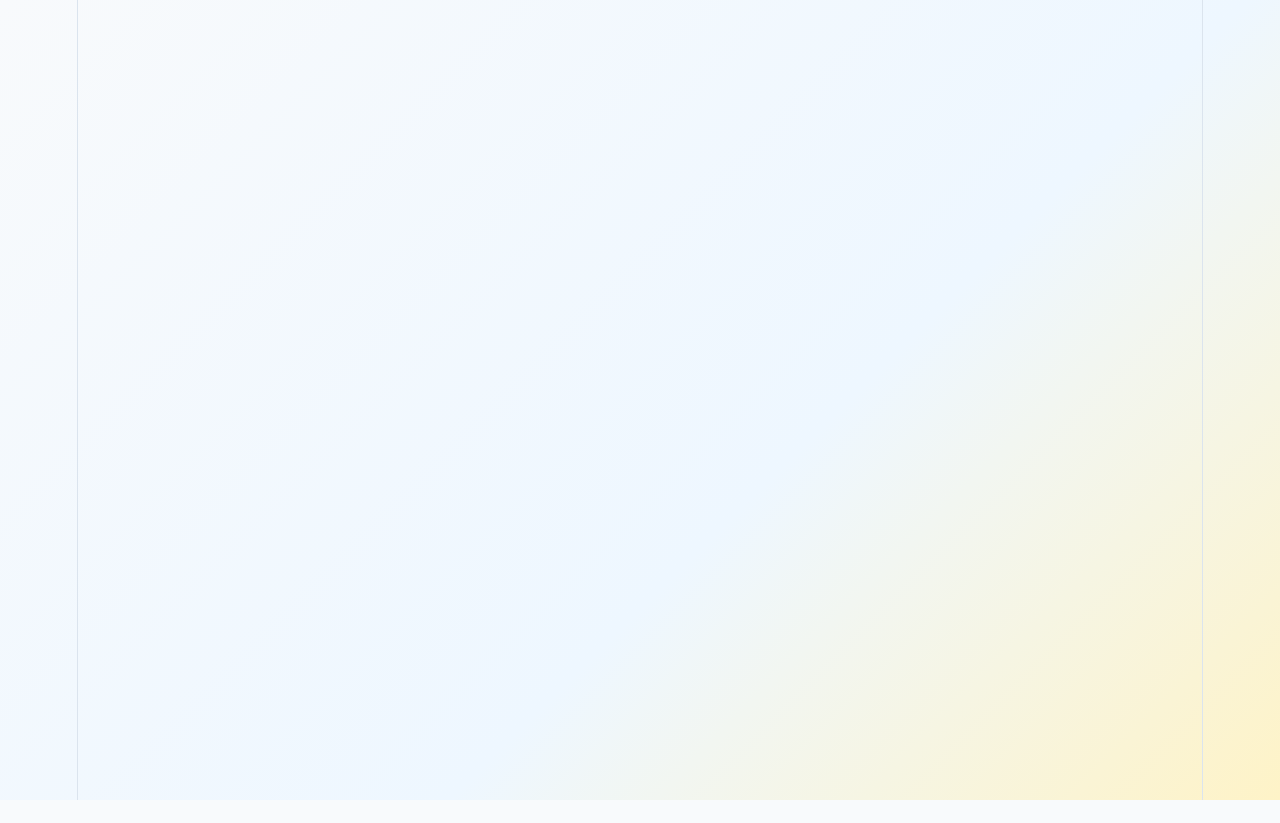
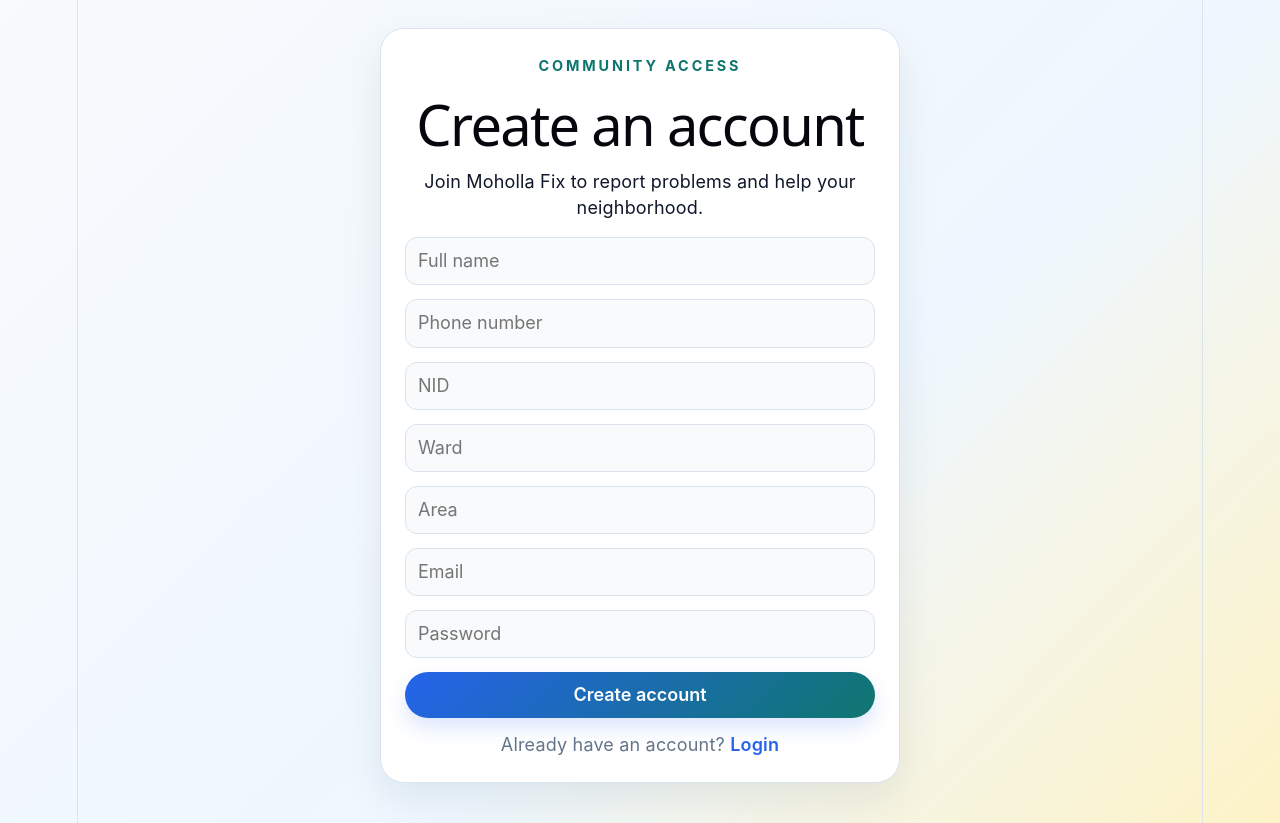
Before and after one commit to ShariarAlKabir/swojon_hara_hackathon, a React app in the folder frontend/: page /signup in a window 1280 px wide. Before the commit this address had no page. Before the commit the page ends 800 px from the top, so only its background shows below. Built offline with nearby package versions, Linux system fonts and the light colour scheme; the HTML template or start-up script is replaced by a standard one.

Commit message:
authentication done with email

```diff
--- a/frontend/src/App.jsx
+++ b/frontend/src/App.jsx
@@ -3,12 +3,15 @@
 import CreateReport from "./pages/CreateReport";
 import ReportDetail from "./pages/ReportDetail";
 import WardDashboard from "./pages/WardDashboard";
+import AuthPage from "./pages/AuthPage";
 
 function App() {
   return (
     <BrowserRouter>
       <Routes>
         <Route path="/" element={<Home />} />
+        <Route path="/login" element={<AuthPage mode="login" />} />
+        <Route path="/signup" element={<AuthPage mode="signup" />} />
         <Route path="/report/new" element={<CreateReport />} />
         <Route path="/reports/:id" element={<ReportDetail />} />
         <Route path="/dashboard" element={<WardDashboard />} />
--- a/frontend/src/components/Header.jsx
+++ b/frontend/src/components/Header.jsx
@@ -1,6 +1,15 @@
-import { Link } from "react-router-dom";
+import { Link, useNavigate } from "react-router-dom";
 
 export default function Header() {
+  const navigate = useNavigate();
+  const user = JSON.parse(localStorage.getItem("moholla_user") || "null");
+
+  function handleLogout() {
+    localStorage.removeItem("moholla_user");
+    localStorage.removeItem("moholla_token");
+    navigate("/login");
+  }
+
   return (
     <header className="header">
       <h2>Moholla Fix</h2>
@@ -11,6 +20,13 @@
         <Link to="/report/new">
           <button>+ New Report</button>
         </Link>
+        {user ? (
+          <button className="secondary" onClick={handleLogout}>Logout</button>
+        ) : (
+          <Link to="/login">
+            <button className="secondary">Login</button>
+          </Link>
+        )}
       </div>
     </header>
   );
--- /dev/null
+++ b/frontend/src/pages/AuthPage.jsx
@@ -0,0 +1,162 @@
+import { useEffect, useState } from "react";
+import { Link, useNavigate } from "react-router-dom";
+import api from "../api/api";
+
+export default function AuthPage({ mode = "login" }) {
+  const navigate = useNavigate();
+  const [isLogin, setIsLogin] = useState(mode === "login");
+  const [formData, setFormData] = useState({
+    full_name: "",
+    email: "",
+    phone: "",
+    nid: "",
+    password: "",
+    ward: "",
+    area: "",
+  });
+  const [loading, setLoading] = useState(false);
+  const [message, setMessage] = useState("");
+
+  useEffect(() => {
+    setIsLogin(mode === "login");
+  }, [mode]);
+
+  function handleChange(e) {
+    setFormData((prev) => ({
+      ...prev,
+      [e.target.name]: e.target.value,
+    }));
+  }
+
+  async function handleSubmit(e) {
+    e.preventDefault();
+    setLoading(true);
+    setMessage("");
+
+    try {
+      const endpoint = isLogin ? "/auth/login" : "/auth/signup";
+      const payload = isLogin
+        ? { email: formData.email, password: formData.password }
+        : {
+            full_name: formData.full_name,
+            email: formData.email,
+            phone: formData.phone,
+            nid: formData.nid,
+            password: formData.password,
+            ward: formData.ward,
+            area: formData.area,
+          };
+
+      const res = await api.post(endpoint, payload);
+      if (res.data.user) {
+        localStorage.setItem("moholla_user", JSON.stringify(res.data.user));
+      }
+      if (res.data.token) {
+        localStorage.setItem("moholla_token", res.data.token);
+      }
+
+      setMessage(res.data.message || "Success");
+      navigate("/");
+    } catch (err) {
+      setMessage(err.response?.data?.message || "Authentication failed");
+    } finally {
+      setLoading(false);
+    }
+  }
+
+  return (
+    <div className="container auth-page">
+      <div className="card auth-card">
+        <div className="auth-header">
+          <p className="auth-eyebrow">Community access</p>
+          <h1>{isLogin ? "Welcome back" : "Create an account"}</h1>
+          <p>
+            {isLogin
+              ? "Sign in to submit civic reports and track local issues."
+              : "Join Moholla Fix to report problems and help your neighborhood."}
+          </p>
+        </div>
+
+        <form onSubmit={handleSubmit} className="form-grid">
+          {!isLogin && (
+            <>
+              <input
+                type="text"
+                name="full_name"
+                placeholder="Full name"
+                value={formData.full_name}
+                onChange={handleChange}
+                required
+              />
+              <input
+                type="tel"
+                name="phone"
+                placeholder="Phone number"
+                value={formData.phone}
+                onChange={handleChange}
+                required
+              />
+              <input
+                type="text"
+                name="nid"
+                placeholder="NID"
+                value={formData.nid}
+                onChange={handleChange}
+                required
+              />
+              <input
+                type="text"
+                name="ward"
+                placeholder="Ward"
+                value={formData.ward}
+                onChange={handleChange}
+              />
+              <input
+                type="text"
+                name="area"
+                placeholder="Area"
+                value={formData.area}
+                onChange={handleChange}
+              />
+            </>
+          )}
+
+          <input
+            type="email"
+            name="email"
+            placeholder="Email"
+            value={formData.email}
+            onChange={handleChange}
+            required
+          />
+          <input
+            type="password"
+            name="password"
+            placeholder="Password"
+            value={formData.password}
+            onChange={handleChange}
+            required
+          />
+
+          {message && <p className="auth-message">{message}</p>}
+
+          <button type="submit" disabled={loading}>
+            {loading ? "Please wait..." : isLogin ? "Login" : "Create account"}
+          </button>
+        </form>
+
+        <div className="auth-switch">
+          {isLogin ? (
+            <>
+              Don&apos;t have an account? <Link to="/signup">Create one</Link>
+            </>
+          ) : (
+            <>
+              Already have an account? <Link to="/login">Login</Link>
+            </>
+          )}
+        </div>
+      </div>
+    </div>
+  );
+}
--- a/frontend/src/styles/app.css
+++ b/frontend/src/styles/app.css
@@ -142,3 +142,11 @@
 
 .stats { display: grid; gap: 12px; grid-template-columns: repeat(auto-fit, minmax(180px, 1fr)); }
 .stat-box { background: linear-gradient(135deg, #eff6ff 0%, #f8fafc 100%); padding: 16px; border-radius: 16px; border: 1px solid #dbeafe; }
+
+.auth-page { display: flex; justify-content: center; align-items: center; min-height: 90vh; }
+.auth-card { width: min(100%, 520px); }
+.auth-header { margin-bottom: 16px; }
+.auth-eyebrow { text-transform: uppercase; letter-spacing: 0.2em; color: var(--primary); font-weight: 700; font-size: 0.8rem; }
+.auth-message { color: #b45309; background: #fffbeb; border: 1px solid #fde68a; padding: 10px 12px; border-radius: 10px; }
+.auth-switch { margin-top: 14px; color: var(--muted); }
+.auth-switch a { color: var(--accent); font-weight: 600; }
```
Also changed, not shown: 2 other files (tests, documents, lock files or other folders).
